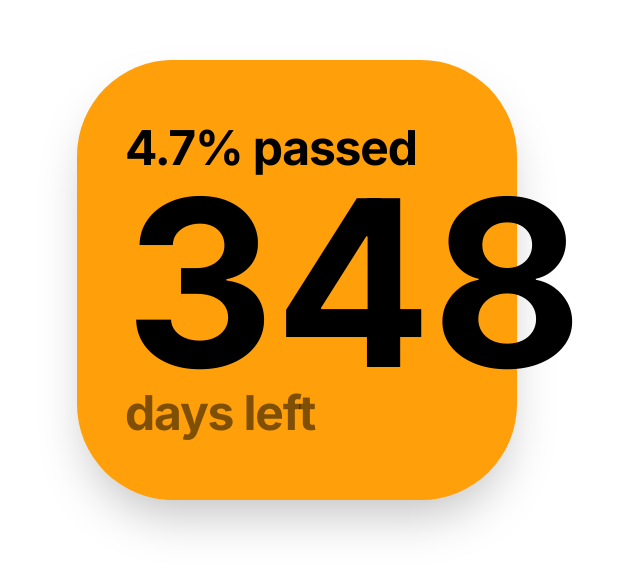
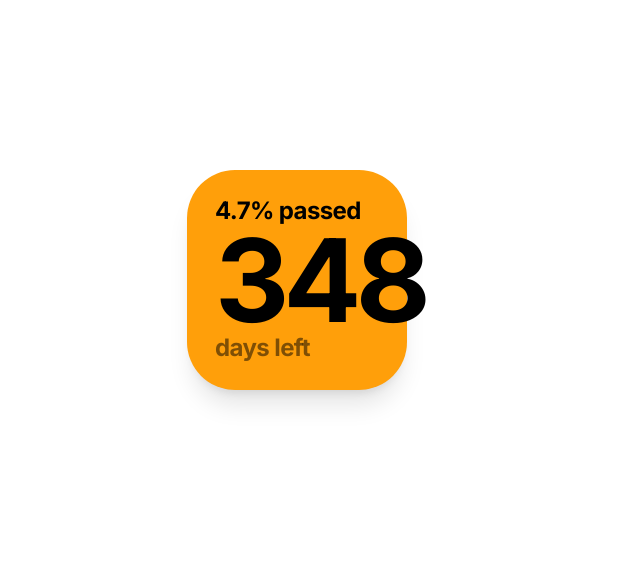
Before and after one commit to laifislove-blip/year_counter, a React (Vite) app: page / in a window 1280 px wide. Shown: the part 120-692 px from the top of the page, without its empty margins (343-983 px from the left). Built offline with nearby package versions, Linux system fonts and the light colour scheme.

Commit message:
Add files via upload

```diff
--- a/components/Widget.tsx
+++ b/components/Widget.tsx
@@ -7,34 +7,34 @@ interface WidgetProps {
 
 const Widget: React.FC<WidgetProps> = ({ percentage, daysLeft }) => {
   return (
-    <div className="flex items-center justify-center p-8">
+    <div className="flex items-center justify-center p-4">
       {/*
-        전체적인 사이즈를 기존보다 100% 더 키움 (440px x 440px)
-        배경색: 선명한 오렌지(#FF9F0A)
-        모서리 곡률을 크기에 맞춰 6rem으로 대폭 확대
+        요청하신 220px x 220px 사이즈로 조정
+        배경색: 오렌지(#FF9F0A)
+        모서리 곡률: 3rem
       */}
-      <div className="w-[440px] h-[440px] bg-[#FF9F0A] rounded-[6rem] flex items-center justify-center select-none shadow-2xl">
+      <div className="w-[220px] h-[220px] bg-[#FF9F0A] rounded-[3rem] flex items-center justify-center select-none shadow-xl">
 
-        {/* 내부 컨텐츠가 거대한 배경을 가득 채우도록 패딩과 간격 조정 */}
-        <div className="flex flex-col items-start text-left px-12 w-full">
+        {/* 내부 컨텐츠가 220px 배경에 꽉 차도록 패딩 및 간격 재조정 */}
+        <div className="flex flex-col items-start text-left px-7 w-full">
 
-          {/* 첫 번째 줄: % passed (스케일에 맞춰 3rem으로 확대) */}
-          <div className="mb-6">
-            <span className="text-black font-bold text-[3rem] tracking-tight leading-none">
+          {/* 첫 번째 줄: % passed (1.5rem) */}
+          <div className="mb-3">
+            <span className="text-black font-bold text-[1.5rem] tracking-tight leading-none">
               {percentage}% passed
             </span>
           </div>
 
-          {/* 두 번째 줄: 메인 숫자 (배경을 압도하도록 14rem 이상으로 확대) */}
+          {/* 두 번째 줄: 메인 숫자 (7.2rem으로 배경을 가득 채움) */}
           <div className="mb-0">
-            <span className="text-[14.5rem] font-black text-black leading-[0.75] tracking-[ -0.05em]">
+            <span className="text-[7.2rem] font-black text-black leading-[0.75] tracking-tighter">
               {daysLeft}
             </span>
           </div>
 
-          {/* 세 번째 줄: days left (비율에 맞춰 3rem으로 확대 및 간격 조정) */}
-          <div className="mt-4">
-            <span className="text-black/50 font-bold text-[3rem] tracking-tight leading-none">
+          {/* 세 번째 줄: days left (1.5rem) */}
+          <div className="mt-2">
+            <span className="text-black/50 font-bold text-[1.5rem] tracking-tight leading-none">
               days left
             </span>
           </div>
```
